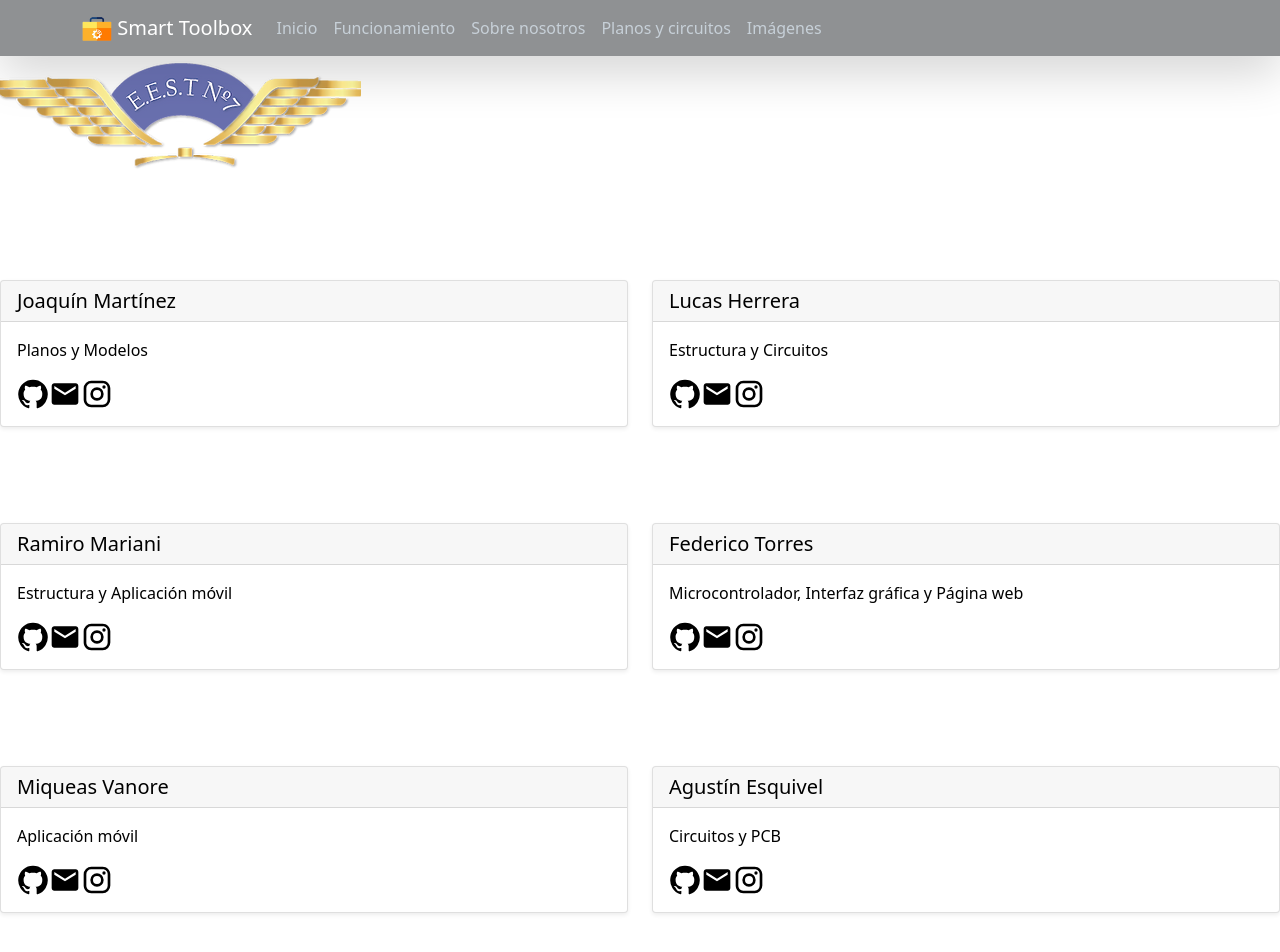
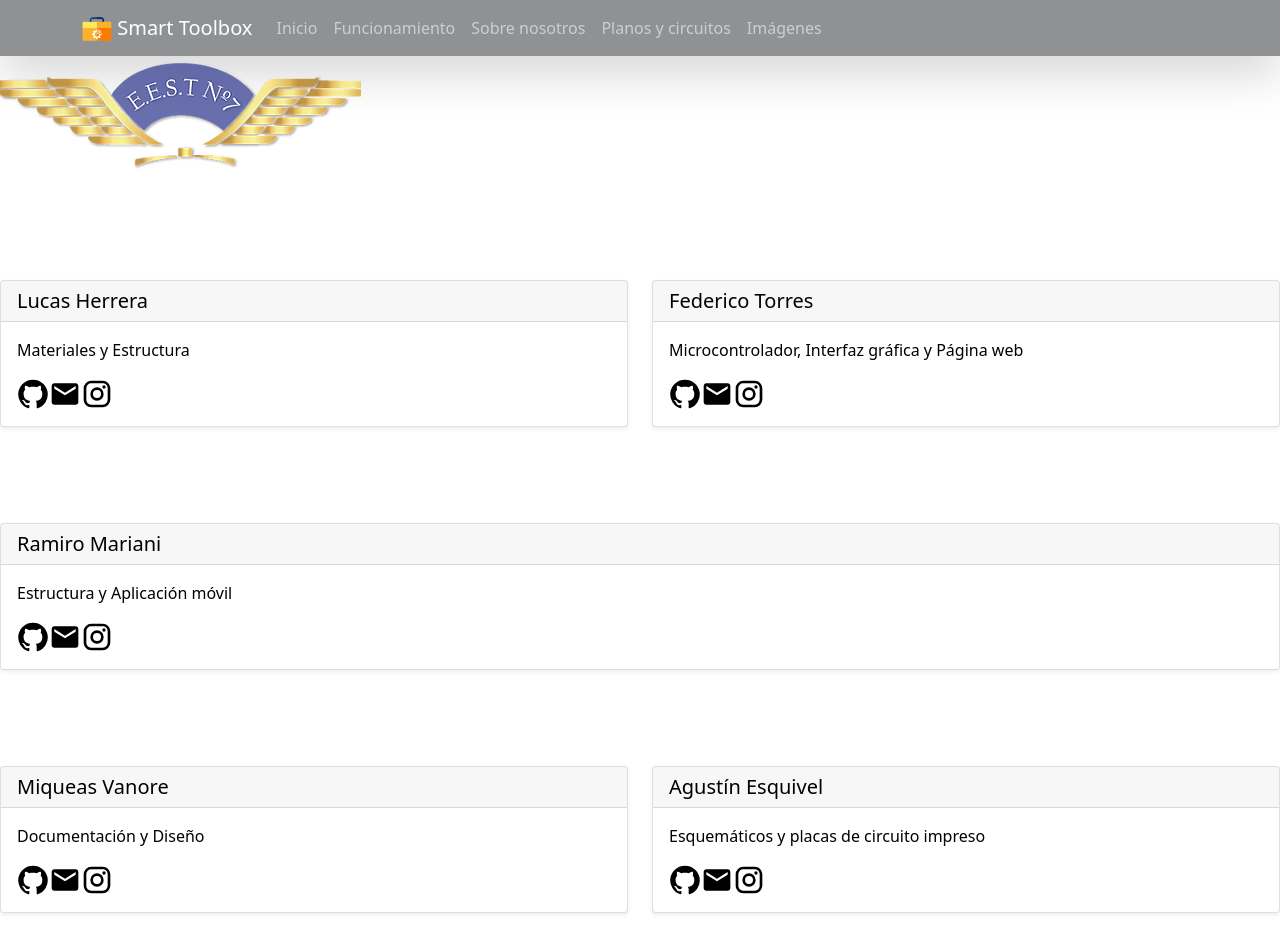
Before and after one commit to impatrq/smart_toolbox, a Next.js app in the folder pagina-web/: page /nosotros in a window 1280 px wide. Shown: the top 952 px of the page. Built offline with nearby package versions, Linux system fonts and the light colour scheme.

Commit message:
chore: cambiar cards en nosotros

```diff
--- a/pagina-web/pages/nosotros.tsx
+++ b/pagina-web/pages/nosotros.tsx
@@ -22,28 +22,19 @@ const nosotros: NextPage = () => {
       </div>
       <div className="w-full grid place-items-center">
         <Row className="w-full">
-          <ContactCard
+          {/* <ContactCard
             person="Joaquín Martínez"
             text="Planos y Modelos"
             github="https://github.com/joacozape04"
             email="mailto:joaquinosmartinez@gmail.com"
             ig="https://www.instagram.com/joaquinosmartinez"
-          />
+          /> */}
           <ContactCard
             person="Lucas Herrera"
-            text="Estructura y Circuitos"
+            text="Materiales y Estructura"
             github="https://github.com/lucas-le-herrera"
             email="mailto:lucassherreraa2003@gmail.com"
             ig="https://www.instagram.com/lucas.herreraa.19"
-          />
-        </Row>
-        <Row className="w-full">
-          <ContactCard
-            person="Ramiro Mariani"
-            text="Estructura y Aplicación móvil"
-            github="https://github.com/RamiroMariani"
-            email="mailto:ramiromariani99@gmail.com"
-            ig="https://www.instagram.com/rama_764"
           />
           <ContactCard
             person="Federico Torres"
@@ -53,17 +44,26 @@ const nosotros: NextPage = () => {
             ig="https://www.instagram.com/fede.torres11"
           />
         </Row>
+        <Row className="w-full sm:w-1/2">
+          <ContactCard
+            person="Ramiro Mariani"
+            text="Estructura y Aplicación móvil"
+            github="https://github.com/RamiroMariani"
+            email="mailto:ramiromariani99@gmail.com"
+            ig="https://www.instagram.com/rama_764"
+          />
+        </Row>
         <Row className="w-full">
           <ContactCard
             person="Miqueas Vanore"
-            text="Aplicación móvil"
+            text="Documentación y Diseño"
             github="https://github.com/MiqueasVanore"
             email="mailto:vnmiqueas@gmail.com"
             ig="https://www.instagram.com/miqueasvn"
           />
           <ContactCard
             person="Agustín Esquivel"
-            text="Circuitos y PCB"
+            text="Esquemáticos y placas de circuito impreso"
             github="https://github.com/Agustin-Esquivel04"
             email="mailto:esquivel.agustin04@gmail.com"
             ig="https://www.instagram.com/agus_esquivel_1"
```
